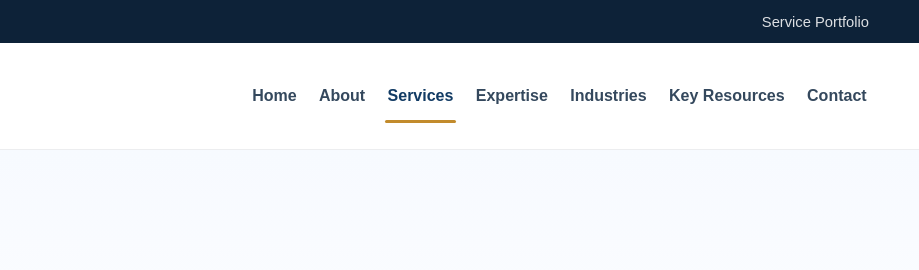
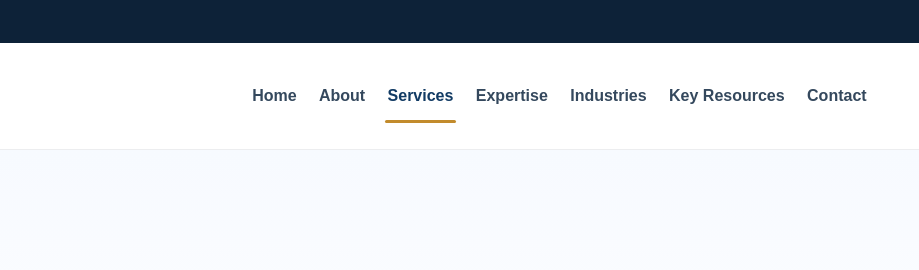
Before and after one commit to CogitareStrategists/hrpro, a plain HTML site: page services.html in a window 1280 px wide. Shown: the top 270 px of the page, 361-1280 px from the left. Drawn offline with Linux system fonts and the light colour scheme.

Commit message:
Update services.html

```diff
--- a/services.html
+++ b/services.html
@@ -8,7 +8,7 @@
   <link rel="stylesheet" href="assets/css/styles.css" />
 </head>
 <body>
-  <div class="topbar"><div class="container"><div>A Division of Prajwal Business Services Pvt Ltd</div><div>Service Portfolio</div></div></div>
+  <div class="topbar"><div class="container"><div>A Division of Prajwal Business Services Pvt Ltd</div></div></div>
   <header><div class="container nav-wrap"><a class="logo" href="index.html"><img src="assets/img/logo.svg" alt="HRPRO logo" class="site-logo" /></a><button class="mobile-toggle">☰</button><nav class="nav-links"><a href="index.html">Home</a><a href="about.html">About</a><a href="services.html">Services</a><a href="expertise.html">Expertise</a><a href="industries.html">Industries</a><a href="team.html">Key Resources</a><a href="contact.html">Contact</a></nav></div></header>
   <main>
     <section class="page-hero"><div class="container"><span class="eyebrow">Services</span><h1>End-to-end HR consulting, capability building, and transformation support.</h1><p class="lead">HRPRO provides a broad portfolio of people, performance, policy, and technology services designed for institutions and enterprises.</p></div></section>
```
